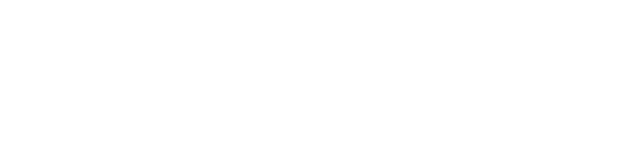
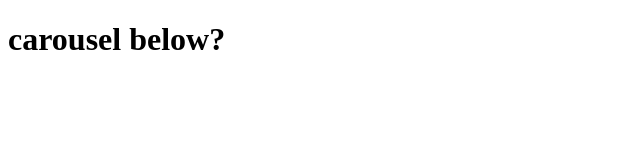
Before and after one commit to austinsaccounts/cowork-startup, a plain HTML site: page index.html in a window 1280 px wide. Shown: the whole page, without its empty margins (0-640 px from the left). Drawn offline with Linux system fonts and the light colour scheme.

```diff
--- a/index.html
+++ b/index.html
@@ -5,6 +5,10 @@
     <title></title>
   </head>
   <body>
+    <div class="full-wrapper wrapper">
 
+    <h1>carousel below?</h1>
+
+  </div>
   </body>
 </html>
```
